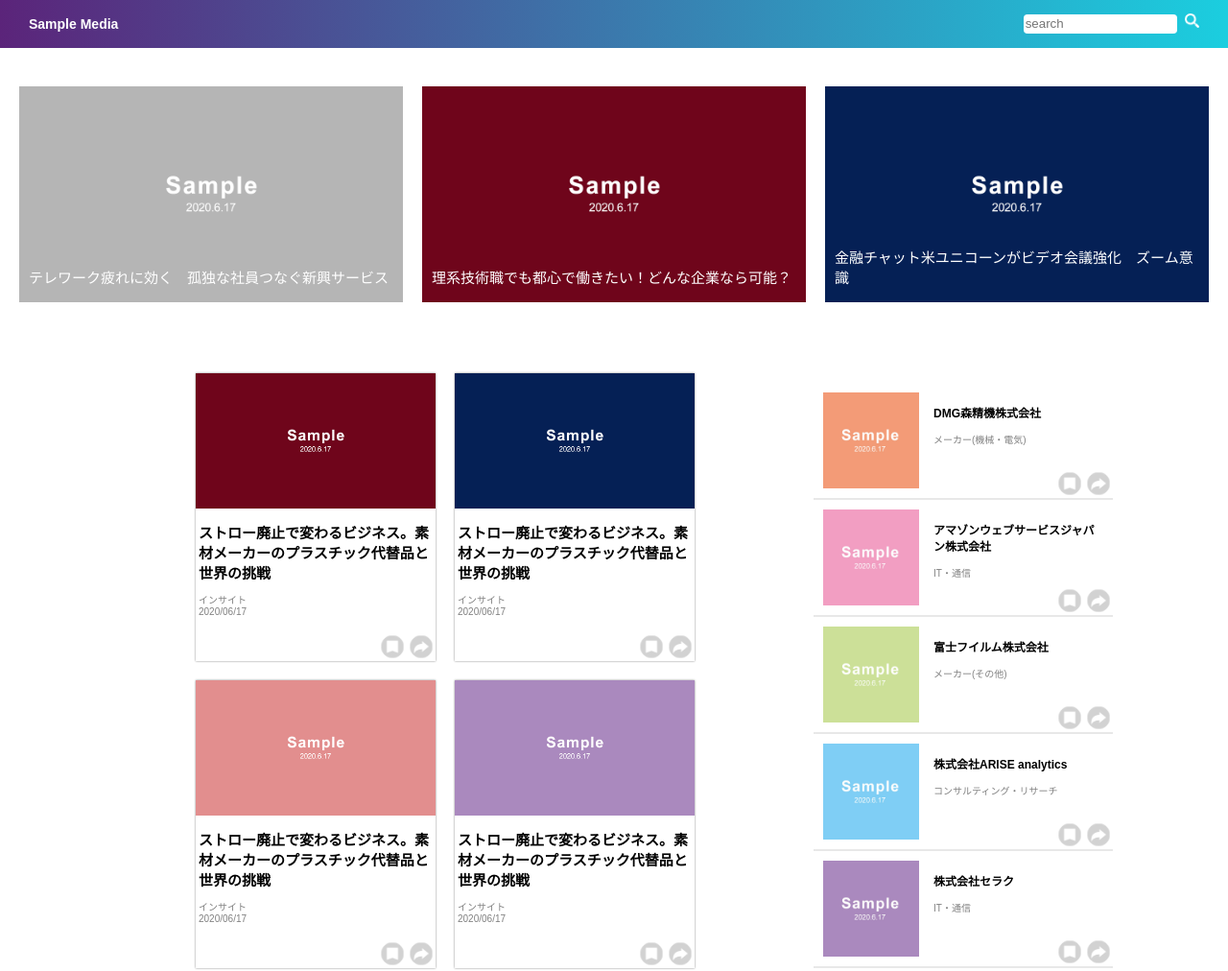
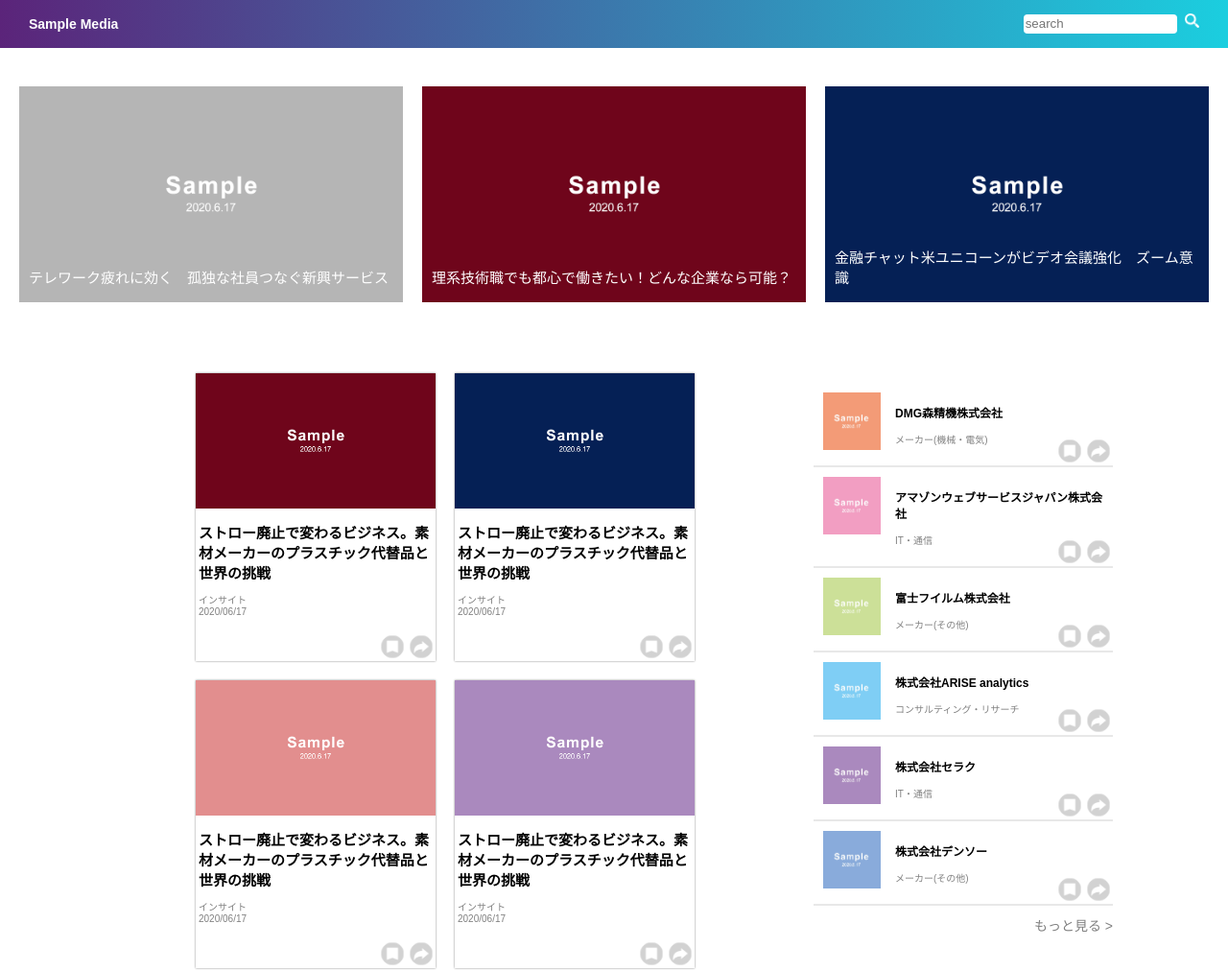
Before and after one commit to takashicharlie/sample-media, a plain HTML site: page index.html in a window 1280 px wide. Shown: the top 1012 px of the page at 96% size. Drawn offline with Linux system fonts and the light colour scheme.

Commit message:
second commit.

```diff
--- a/css/styles.css
+++ b/css/styles.css
@@ -172,8 +172,8 @@ input[type="image"] {
 }
 
 .rank-posts__post__img {
-  width: 100px;
-  height: auto;
+  width: 60px;
+  height: 60px;
 }
 
 .rank-posts__post__img__share {
```
